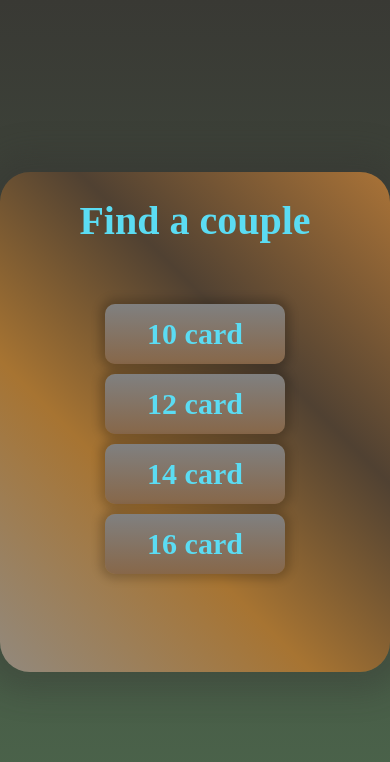
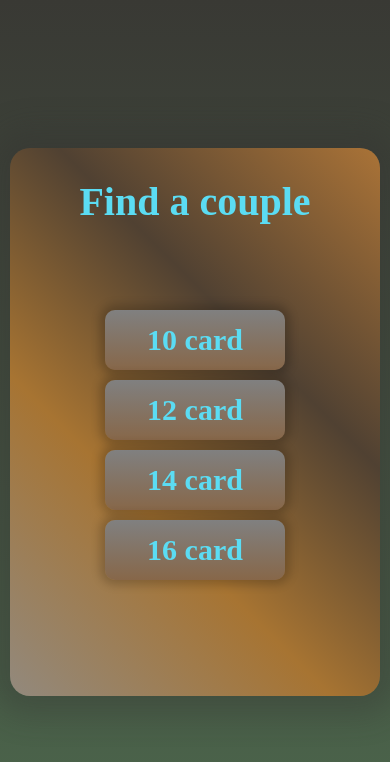
Before and after one commit to biskvitonchik/game, a Vue app: page / in a window 390 px wide. Shown: the top 762 px of the page. Built offline with nearby package versions, Linux system fonts and the light colour scheme; a web font is replaced by a local one.

Commit message:
added adaptibility  for mobile

```diff
--- a/src/components/Board.vue
+++ b/src/components/Board.vue
@@ -21,7 +21,7 @@ const store = useGameStore();
   display: flex;
   justify-content: center;
   width: 900px;
-  height: 500px;
+  height: 550px;
   background: linear-gradient(
     45deg,
     rgb(146, 137, 125) 0%,
@@ -33,5 +33,12 @@ const store = useGameStore();
   padding: 5px;
   box-shadow: 0 0 30px 20px rgba(50, 47, 47, 0.3);
   z-index: 1;
+
+  @media (max-width: 600px) {
+    width: 95%;
+    height: 65vh;
+    padding: 10px;
+    border-radius: 20px;
+  }
 }
 </style>
--- a/src/components/GameCard.vue
+++ b/src/components/GameCard.vue
@@ -69,6 +69,11 @@ const showIcon = (): void => {
   perspective: 1000px;
   cursor: pointer;
 
+  @media (max-width: 600px) {
+    width: 85px;
+    height: 85px;
+  }
+
   &.flip .card-inner {
     transform: rotateY(180deg);
   }
@@ -79,6 +84,11 @@ const showIcon = (): void => {
     height: 100px;
     transition: transform 0.7s;
     transform-style: preserve-3d;
+
+    @media (max-width: 600px) {
+      width: 85px;
+      height: 85px;
+    }
   }
 
   .card-front,
@@ -95,6 +105,12 @@ const showIcon = (): void => {
     padding: 10px;
     border: 2px solid rgb(108, 80, 119);
     transition: 0.2s ease;
+
+    @media (max-width: 600px) {
+      width: 85px;
+      height: 85px;
+      padding: 5px;
+    }
 
     &:hover {
       background-color: rgb(93, 48, 156);
@@ -113,6 +129,10 @@ const showIcon = (): void => {
         background-clip: text;
         color: transparent;
       }
+
+      @media (max-width: 600px) {
+        font-size: 50px;
+      }
     }
   }
 
--- a/src/components/StartMenu.vue
+++ b/src/components/StartMenu.vue
@@ -41,9 +41,7 @@ const startGame = (index: number) => {
 
   store.duplicateSelectedIconsArray = store.selectedIconsArray;
   store.duplicateSelectedIconsArray.push(...store.selectedIconsArray);
-  store.randomSelectedIconsArray = [...store.duplicateSelectedIconsArray].sort(
-    () => 0.5 - Math.random()
-  );
+  store.randomSelectedIconsArray = [...store.duplicateSelectedIconsArray].sort(() => 0.5 - Math.random());
 };
 </script>
 
@@ -65,7 +63,7 @@ const startGame = (index: number) => {
 .lvl-btns {
   display: flex;
   flex-direction: column;
-  margin-top: 50px;
+  margin-top: 75px;
   gap: 10px;
 }
 
```
